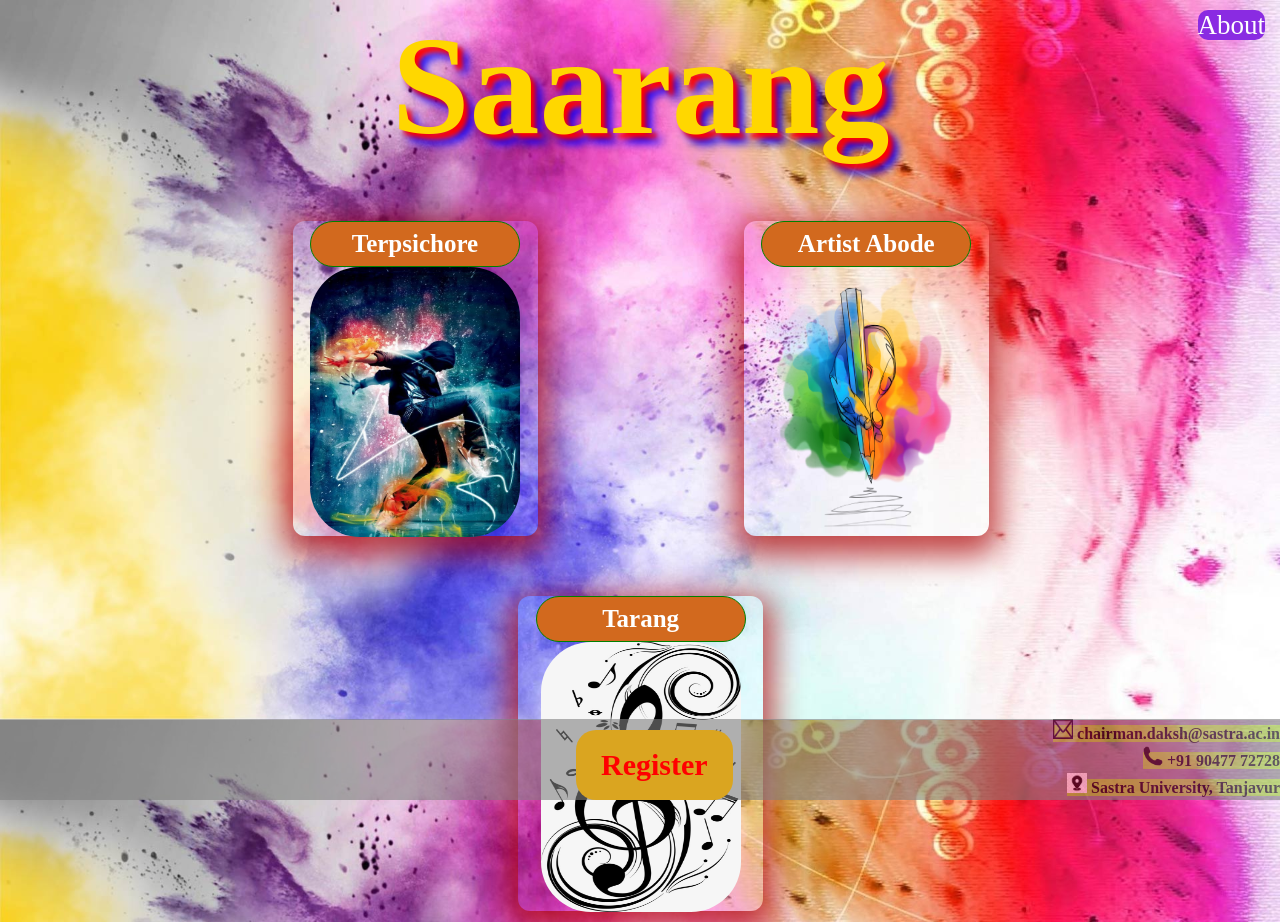
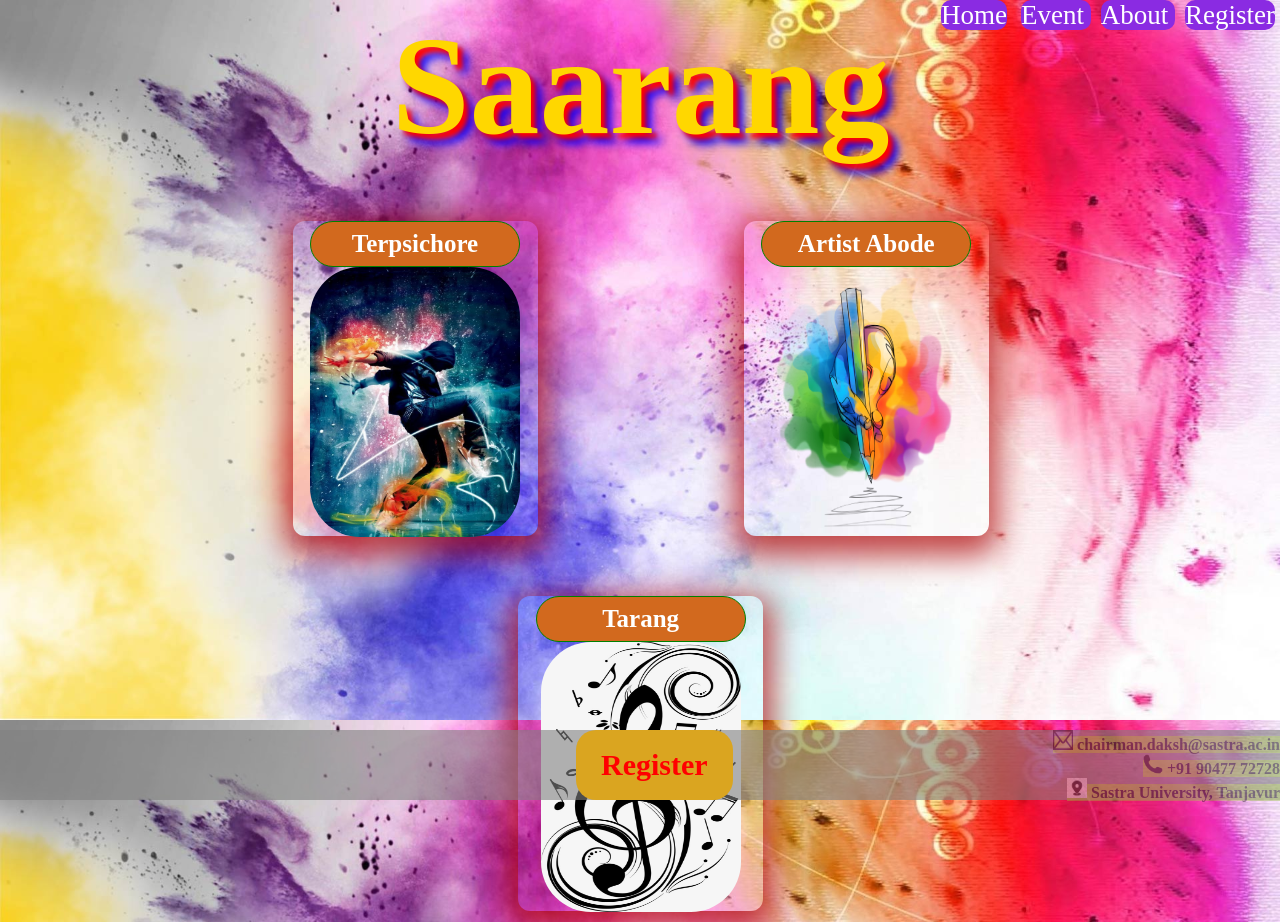
Before and after one commit to adithyak2143/adithyak2143.github.io, a plain HTML site: page index.html in a window 1280 px wide. Drawn offline with Linux system fonts and the light colour scheme.

Commit message:
adding 1st and about page

```diff
--- a/index.html
+++ b/index.html
@@ -14,8 +14,13 @@
         <div id="body">
         <h1> <a href="#">Saarang</a></h1>
 
-        <div class="about">
-            <a href="about_contact.html" target="_blank">About</a>
+        <div class="header">
+            <ul>
+                <li><a href="first_page.html">Home</a></li>
+                <li><a href="index.html">Event </a> </li>
+                <li><a href="about.html">About </a> </li>
+                <li><a href="https://docs.google.com/forms/d/e/1FAIpQLSdUF3NNw5dCOVZjLpR-g3K1655XzyA1pLhatRUEyK9RNob1ew/viewform?usp=sf_link">Register </a> </li>
+            </ul>
         </div>
 
         <div class="event">
@@ -106,7 +111,7 @@ Come farward and show your magic.
     <br><br><br><br><br><br><br><br><br><br><br><br><br><br>
     <div class="contact">
         <div class="footer">
-            <p>
+            <p class="bottom">
 
              <ul>
                <li> <p> <img src="mail.webp" width="20px" height="20px" >      chairman.daksh@sastra.ac.in </li> </p>
@@ -115,7 +120,7 @@ Come farward and show your magic.
              </ul>
              <a href="https://docs.google.com/forms/d/e/1FAIpQLSdUF3NNw5dCOVZjLpR-g3K1655XzyA1pLhatRUEyK9RNob1ew/viewform?usp=sf_link" target="_blank" > Register</a>
             </p>
-            </div>
+        </div>
     </div>
     </div>
     </body>
--- a/stylesheet.css
+++ b/stylesheet.css
@@ -90,18 +90,16 @@ div.event ul li img {
     margin-bottom: 10px;
     border-radius: 50px;
 }
-
-.about {
+.header {
     display: block;
     position: fixed;
-    top: 10px;
-    right: 0px;
+    top: 0%;
+    right: 0%;
     height: 30px;
-    margin-right: 10px;
-
 
 }
-.about a {
+
+.header a {
 
     text-decoration: none;
     color:white;
@@ -113,7 +111,12 @@ div.event ul li img {
     border-radius: 10px;
 }
 
-.about a:hover {
+li {
+    display: inline;
+}
+
+
+.header a:hover {
     background-color: green;
     color: blue;
 
@@ -183,6 +186,7 @@ div.footer {
     bottom: 0px;
     right: 0px;
 
+
 }
 
 .footer a {
@@ -205,6 +209,7 @@ div.footer {
     text-align: center;
     margin-left: 45%;
 
+
 }
 .footer a:hover {
     background-color: darkorange;
@@ -222,6 +227,10 @@ div.footer {
     list-style-type : none;
     float: right;
     text-align:right;
+    background-color: grey;
+    opacity: 0.6;
+    height: 70px;
+
 
 }
 
--- /dev/null
+++ b/stylesheet2.css
@@ -0,0 +1,51 @@
+
+h1 {
+    display: inline;
+    background: linear-gradient(to right,yellow,red,yellow,red,yellow,red,yellow,red,yellow,red,yellow,red,yellow,red);
+    border: 2px black solid;
+    margin-left: 44%;
+    margin-right: 40%;
+    font-size: 60px;
+
+}
+pre {
+    display: block;
+    margin-left: 30%;
+    margin-right: 30%;
+    margin-top: 10%;
+}
+p.about {
+    display: inline-block;
+    background: linear-gradient(green,pink,yellow);
+    color: black;
+    font-size: 17px;;
+    padding: 0px 0px 0px 0px;
+    border-color: green;
+    border-width: 5px;
+    border-style: solid;
+}
+
+.header {
+    display: block;
+    position: fixed;
+    top: 0%;
+    right: 0%;
+    height: 30px;
+
+}
+
+.header a {
+
+    text-decoration: none;
+    color:white;
+    width: 1.1em;
+    font-size: 27px;
+    margin-right:5px;
+    margin-left:5px;
+    background-color: blueviolet;
+    border-radius: 10px;
+}
+
+li {
+    display: inline;
+}
--- /dev/null
+++ b/stylesheets3.css
@@ -0,0 +1,42 @@
+body {
+    display: flex;
+    justify-content: center;
+    vertical-align: auto;
+    background-image: url(bg7.jpg);
+}
+h1 {
+    font-size: 100px;
+    display: inline;
+    position: fixed;
+    font-family: admiration pains;
+    border: 0px black solid;
+    padding: 0px;
+    height: 1em;
+    line-height: 1em;
+    text-align: center;
+}
+
+.header {
+    display: block;
+    position: fixed;
+    top: 0%;
+    right: 0%;
+    height: 30px;
+
+}
+
+.header a {
+
+    text-decoration: none;
+    color:white;
+    width: 1.1em;
+    font-size: 27px;
+    margin-right:5px;
+    margin-left:5px;
+    background-color: blueviolet;
+    border-radius: 10px;
+}
+
+li {
+    display: inline;
+}
```
Also changed, not shown: about.html (added, +36 -0 lines), about_contact.html (deleted, +0 -26 lines), first_page.html (added, +18 -0 lines), Saarang.PNG (added), bg6.jpg (added), bg7.jpg (added).
